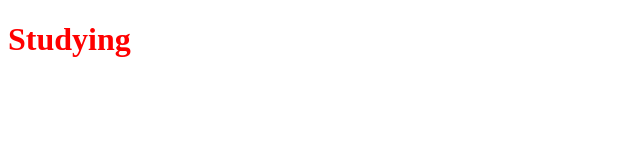
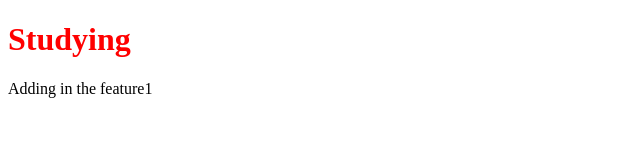
Before and after one commit to ayushkumar1100/LocalRepo, a plain HTML site: page index.html in a window 1280 px wide. Shown: the whole page, without its empty margins (0-640 px from the left). Drawn offline with Linux system fonts and the light colour scheme.

Commit message:
Added files in feature1

```diff
--- a/index.html
+++ b/index.html
@@ -8,5 +8,6 @@
 </head>
 <body>
     <h1>Studying</h1>
+    <p>Adding in the feature1</p>
 </body>
 </html>
```
